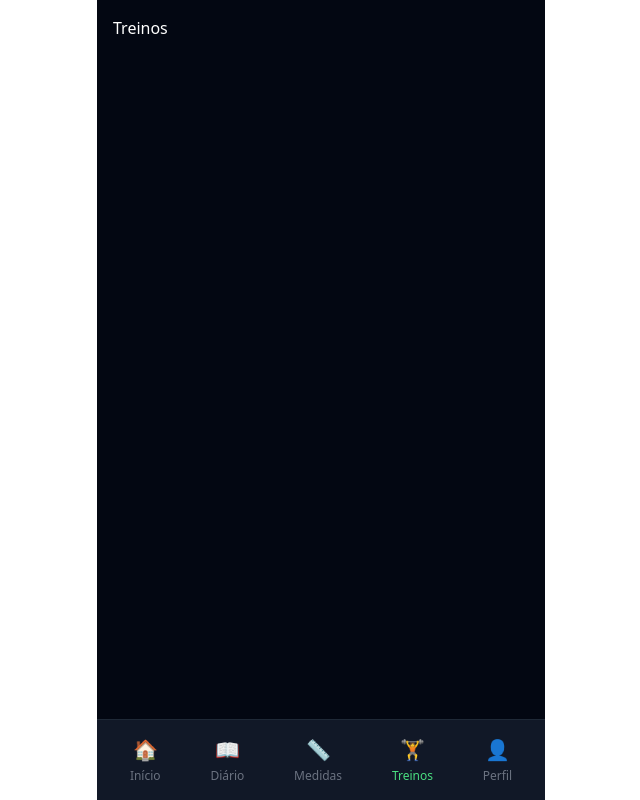
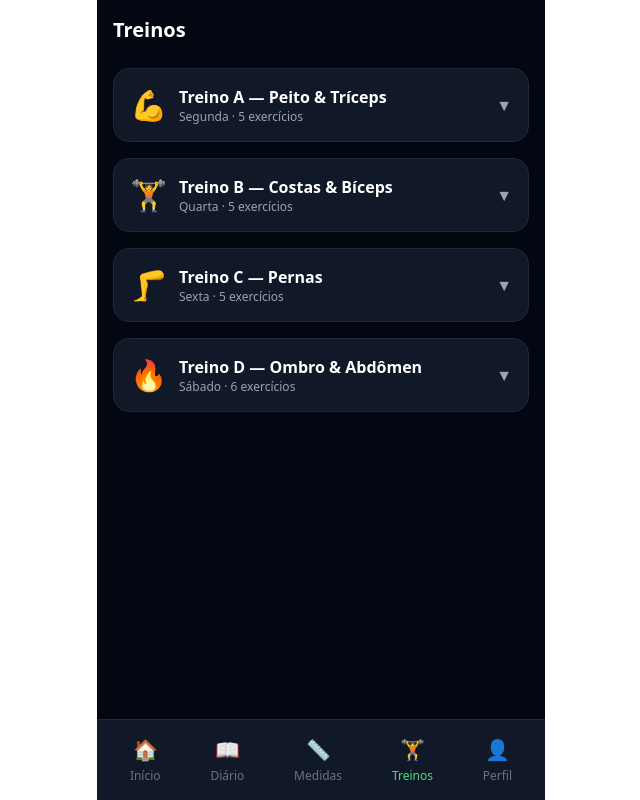
Before and after one commit to kaiox21/fitAI-APP, a React (Vite) app: page /workouts in a window 1280 px wide. Shown: the whole page, without its empty margins (319-959 px from the left). Built offline with nearby package versions, Linux system fonts and the light colour scheme.

Commit message:
feat: tela de treinos com 4 grupos musculares

```diff
--- a/src/pages/Workouts.jsx
+++ b/src/pages/Workouts.jsx
@@ -1,3 +1,126 @@
+import { useState } from 'react'
+
+const WORKOUTS = [
+  {
+    day: 'Segunda', title: 'Treino A — Peito & Tríceps', icon: '💪',
+    exercises: [
+      { name: 'Supino Reto', sets: '4', reps: '12', rest: '60s' },
+      { name: 'Crucifixo com Halter', sets: '3', reps: '15', rest: '45s' },
+      { name: 'Tríceps Pulley', sets: '3', reps: '15', rest: '45s' },
+      { name: 'Tríceps Testa', sets: '3', reps: '12', rest: '60s' },
+      { name: 'Cardio — Esteira', sets: '1', reps: '20min', rest: '—' },
+    ]
+  },
+  {
+    day: 'Quarta', title: 'Treino B — Costas & Bíceps', icon: '🏋️',
+    exercises: [
+      { name: 'Puxada Frontal', sets: '4', reps: '12', rest: '60s' },
+      { name: 'Remada Curvada', sets: '4', reps: '12', rest: '60s' },
+      { name: 'Rosca Direta', sets: '3', reps: '15', rest: '45s' },
+      { name: 'Rosca Alternada', sets: '3', reps: '12', rest: '45s' },
+      { name: 'Cardio — Bicicleta', sets: '1', reps: '15min', rest: '—' },
+    ]
+  },
+  {
+    day: 'Sexta', title: 'Treino C — Pernas', icon: '🦵',
+    exercises: [
+      { name: 'Agachamento Livre', sets: '4', reps: '15', rest: '90s' },
+      { name: 'Leg Press', sets: '4', reps: '15', rest: '90s' },
+      { name: 'Cadeira Extensora', sets: '3', reps: '15', rest: '60s' },
+      { name: 'Mesa Flexora', sets: '3', reps: '12', rest: '60s' },
+      { name: 'Panturrilha', sets: '4', reps: '20', rest: '30s' },
+    ]
+  },
+  {
+    day: 'Sábado', title: 'Treino D — Ombro & Abdômen', icon: '🔥',
+    exercises: [
+      { name: 'Desenvolvimento com Halter', sets: '4', reps: '12', rest: '60s' },
+      { name: 'Elevação Lateral', sets: '3', reps: '15', rest: '45s' },
+      { name: 'Elevação Frontal', sets: '3', reps: '12', rest: '45s' },
+      { name: 'Abdominal Crunch', sets: '4', reps: '20', rest: '30s' },
+      { name: 'Prancha', sets: '3', reps: '45s', rest: '30s' },
+      { name: 'Abdominal Oblíquo', sets: '3', reps: '20', rest: '30s' },
+    ]
+  },
+]
+
 export default function Workouts() {
-  return <div className="p-4 text-white">Treinos</div>
+  const [open, setOpen] = useState(null)
+  const [done, setDone] = useState({})
+
+  function toggleExercise(wi, ei) {
+    const key = `${wi}-${ei}`
+    setDone(prev => ({ ...prev, [key]: !prev[key] }))
+  }
+
+  function isWorkoutDone(wi) {
+    return WORKOUTS[wi].exercises.every((_, ei) => done[`${wi}-${ei}`])
+  }
+
+  return (
+    <div className="p-4 pb-24">
+      <h1 className="text-white text-xl font-bold mb-6">Treinos</h1>
+
+      {WORKOUTS.map((wt, wi) => (
+        <div key={wi} className="bg-gray-900 border border-gray-800 rounded-2xl overflow-hidden mb-4">
+
+          <div
+            className="flex items-center justify-between p-4 cursor-pointer"
+            onClick={() => setOpen(open === wi ? null : wi)}
+          >
+            <div className="flex items-center gap-3">
+              <span className="text-3xl">{wt.icon}</span>
+              <div>
+                <p className="text-white font-bold">{wt.title}</p>
+                <p className="text-gray-400 text-xs">{wt.day} · {wt.exercises.length} exercícios</p>
+              </div>
+            </div>
+            <span className="text-gray-400">{open === wi ? '▲' : '▼'}</span>
+          </div>
+
+          {open === wi && (
+            <div className="border-t border-gray-800">
+              {wt.exercises.map((ex, ei) => (
+                <div key={ei} className="flex items-center gap-3 p-3 border-b border-gray-800 last:border-0">
+                  <button
+                    onClick={() => toggleExercise(wi, ei)}
+                    className={`w-6 h-6 rounded-md border-2 flex items-center justify-center flex-shrink-0 transition-all ${
+                      done[`${wi}-${ei}`] ? 'bg-green-400 border-green-400' : 'border-gray-600'
+                    }`}
+                  >
+                    {done[`${wi}-${ei}`] && <span className="text-black text-xs font-bold">✓</span>}
+                  </button>
+                  <div className="flex-1">
+                    <p className={`text-sm font-medium ${done[`${wi}-${ei}`] ? 'text-gray-500 line-through' : 'text-white'}`}>
+                      {ex.name}
+                    </p>
+                    <p className="text-gray-400 text-xs">{ex.sets} séries · {ex.reps} reps · Descanso: {ex.rest}</p>
+                  </div>
+                </div>
+              ))}
+
+              <div className="p-4">
+                {isWorkoutDone(wi) ? (
+                  <div className="bg-green-400 bg-opacity-10 border border-green-400 border-opacity-30 rounded-xl p-3 text-center">
+                    <p className="text-green-400 font-bold">✅ Treino concluído!</p>
+                  </div>
+                ) : (
+                  <button
+                    onClick={() => {
+                      WORKOUTS[wi].exercises.forEach((_, ei) => {
+                        setDone(prev => ({ ...prev, [`${wi}-${ei}`]: true }))
+                      })
+                    }}
+                    className="w-full py-3 bg-green-400 text-black font-bold rounded-xl"
+                  >
+                    Marcar tudo como concluído
+                  </button>
+                )}
+              </div>
+            </div>
+          )}
+        </div>
+      ))}
+    </div>
+  )
 }
```
